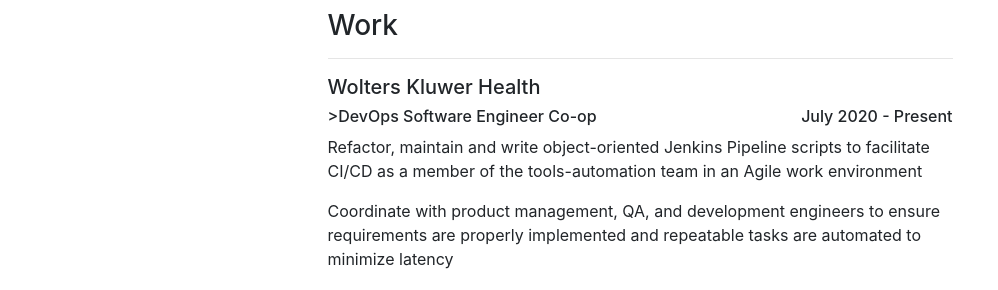
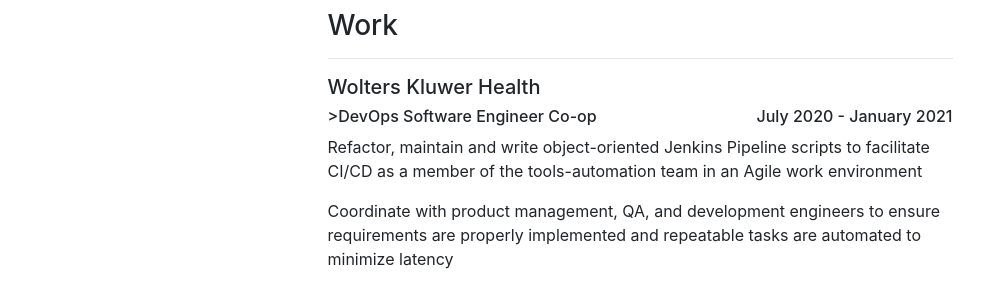
Before and after one commit to quaini/deprecated-personal-website, a Jekyll site: the page built from experience.html, in a window 1280 px wide. Shown: the part 453-743 px from the top of the page, without its empty margins (0-998 px from the left). Built offline with Jekyll 4.4.1, drawn with Linux system fonts in a browser that asks for light colours.

Commit message:
update experience page

```diff
--- a/experience.html
+++ b/experience.html
@@ -36,7 +36,7 @@
         <h6 style="text-align:left;">
             >DevOps Software Engineer Co-op
             <span style="float:right;">
-                July 2020 - Present
+                July 2020 - January 2021
             </span>
         </h6>
         <p>
```
